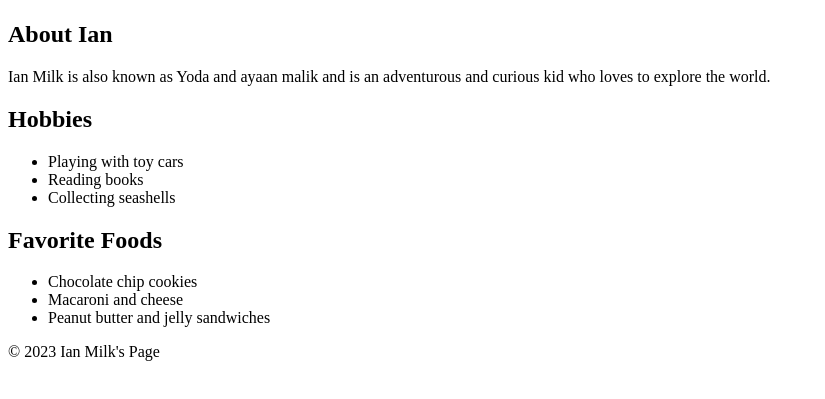
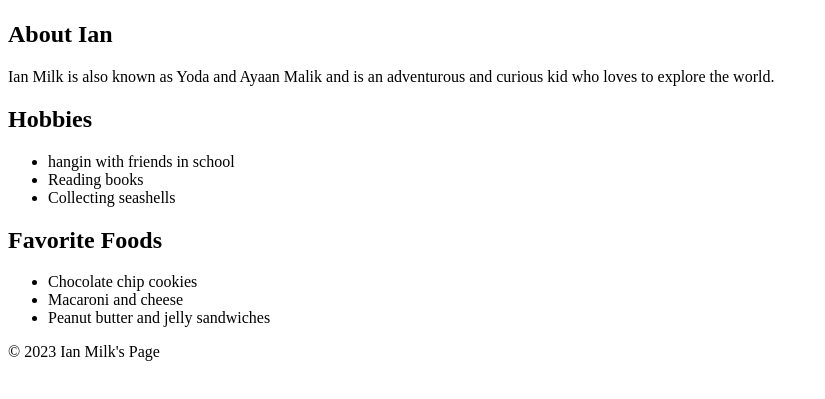
Before and after one commit to Bambam0304/Ian-milk-, a plain HTML site: page index.html in a window 1280 px wide. Shown: the part 59-458 px from the top of the page, without its empty margins (0-825 px from the left). Drawn offline with Linux system fonts and the light colour scheme.

Commit message:
Update index.html

```diff
--- a/index.html
+++ b/index.html
@@ -10,13 +10,13 @@
 
     <section>
         <h2>About Ian</h2>
-        <p>Ian Milk is also known as Yoda and ayaan malik and is an adventurous and curious kid who loves to explore the world.</p>
+        <p>Ian Milk is also known as Yoda and Ayaan Malik and is an adventurous and curious kid who loves to explore the world.</p>
     </section>
 
     <section>
         <h2>Hobbies</h2>
         <ul>
-            <li>Playing with toy cars</li>
+            <li>hangin with friends in school</li>
             <li>Reading books</li>
             <li>Collecting seashells</li>
         </ul>
```
